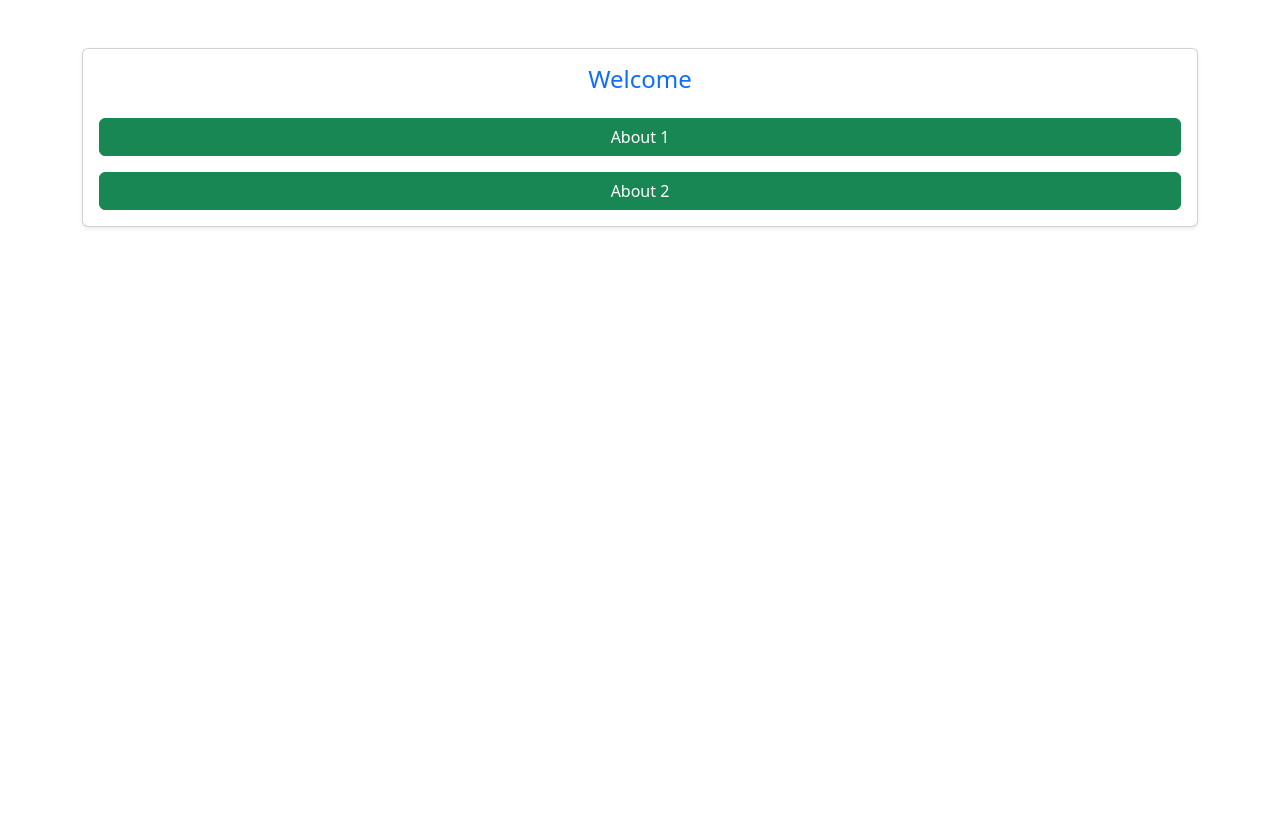
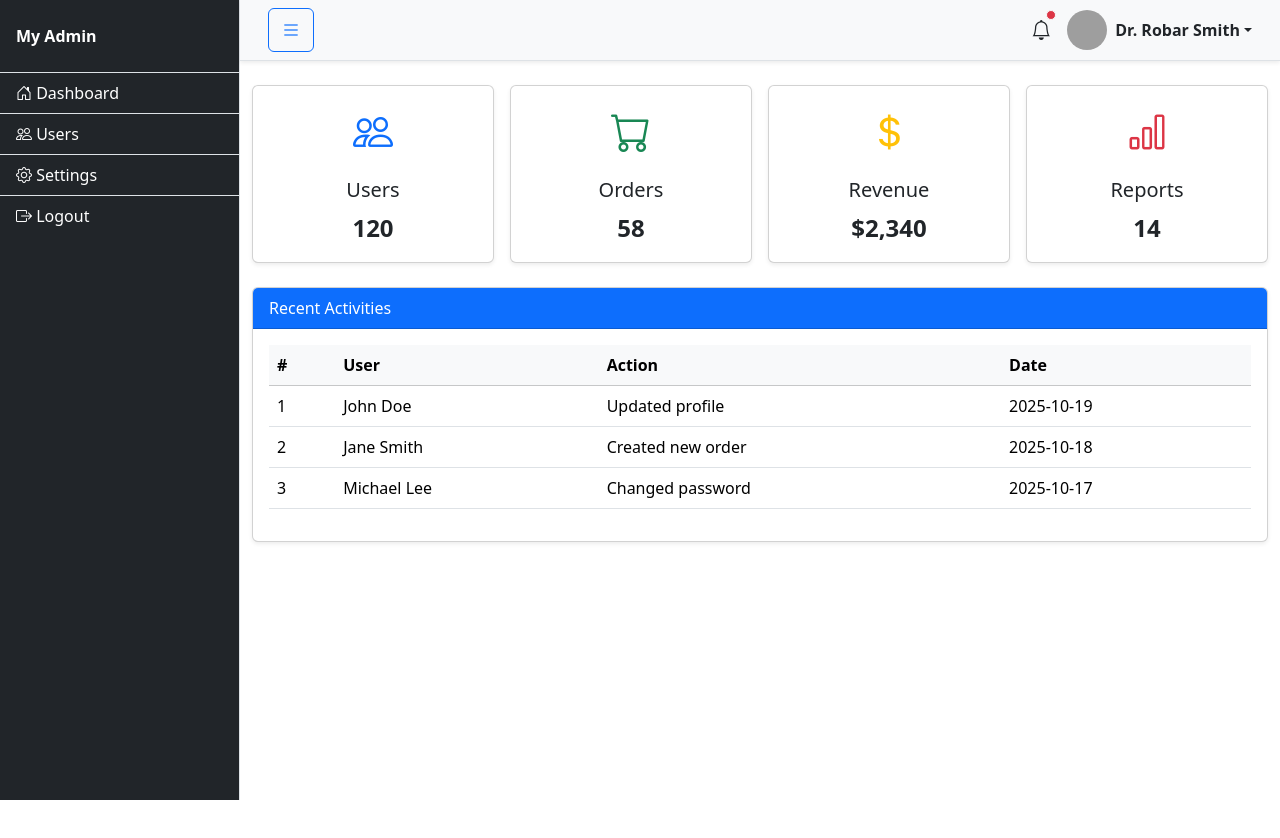
Before and after one commit to XYZ-46/XenniGatewayFrontend, an Angular app: page /home in a window 1280 px wide. Shown: the top 838 px of the page. After the commit the page ends 800 px from the top, so only its background shows below. Built offline with nearby package versions, Linux system fonts and the light colour scheme; grey boxes are pictures that could not be loaded.

Commit message:
dashboard template

```diff
--- a/src/app/home/home.css
+++ b/src/app/home/home.css
@@ -0,0 +1,32 @@
+#wrapper {
+  display: flex;
+  width: 100%;
+  min-height: 100vh;
+  overflow-x: hidden;
+}
+
+#sidebar-wrapper {
+  min-width: 240px;
+  transition: all 0.3s;
+}
+
+#page-content-wrapper {
+  flex-grow: 1;
+}
+
+#sidebar-wrapper.collapsed {
+  margin-left: -240px;
+}
+
+.dropdown-menu::before {
+  content: '';
+  position: absolute;
+  top: -8px;
+  right: 16px;
+  width: 16px;
+  height: 16px;
+  background: white;
+  transform: rotate(45deg);
+  border-top: 1px solid rgba(0, 0, 0, 0.1);
+  border-left: 1px solid rgba(0, 0, 0, 0.1);
+}
--- a/src/app/home/home.html
+++ b/src/app/home/home.html
@@ -1,9 +1,135 @@
-<div class="container mt-5"></div>
+<div class="d-flex" id="wrapper">
+  <!-- Sidebar -->
+  <div class="border-end bg-dark text-white" id="sidebar-wrapper">
+    <div class="sidebar-heading fw-bold px-3 py-4 border-bottom">My Admin</div>
+    <div class="list-group list-group-flush">
+      <a class="list-group-item list-group-item-action bg-dark text-white" href="#">
+        <i class="bi bi-house-door"></i> Dashboard
+      </a>
+      <a class="list-group-item list-group-item-action bg-dark text-white" href="#">
+        <i class="bi bi-people"></i> Users
+      </a>
+      <a class="list-group-item list-group-item-action bg-dark text-white" href="#">
+        <i class="bi bi-gear"></i> Settings
+      </a>
+      <a class="list-group-item list-group-item-action bg-dark text-white" href="#">
+        <i class="bi bi-box-arrow-right"></i> Logout
+      </a>
+    </div>
+  </div>
 
-<div class="container mt-5">
-  <div class="card shadow-sm p-3">
-    <h4 class="text-center text-primary">Welcome</h4>
-    <button class="btn btn-success w-100 mt-3" routerLink="/about1">About 1</button>
-    <button class="btn btn-success w-100 mt-3" routerLink="/about2">About 2</button>
+  <!-- Page content -->
+  <div id="page-content-wrapper" class="flex-grow-1">
+    <!-- Top Navbar -->
+    <nav class="navbar navbar-expand-lg navbar-light bg-light border-bottom shadow-sm px-3">
+      <div class="container-fluid">
+        <!-- Sidebar Toggle Button -->
+        <button class="btn btn-outline-primary me-3" id="sidebarToggle">
+          <i class="bi bi-list fs-5"></i>
+        </button>
+
+        <div class="ms-auto d-flex align-items-center">
+          <!-- Notification Dropdown -->
+          <div class="nav-item dropdown me-3">
+            <a
+              class="nav-link position-relative"
+              href="#"
+              id="notifDropdown"
+              role="button"
+              data-bs-toggle="dropdown"
+              aria-expanded="false"
+            >
+              <i class="bi bi-bell fs-5"></i>
+              <span
+                class="position-absolute top-0 start-100 translate-middle p-1 bg-danger border border-light rounded-circle"
+              ></span>
+            </a>
+            <ul class="dropdown-menu dropdown-menu-end shadow" aria-labelledby="notifDropdown">
+              <li class="dropdown-header fw-semibold text-center bg-light">
+                Notifications
+              </li>
+              <li><hr class="dropdown-divider" /></li>
+              <li><a class="dropdown-item" href="#"><i class="bi bi-person me-2"></i> New user registered</a></li>
+              <li><a class="dropdown-item" href="#"><i class="bi bi-cart me-2"></i> New order received</a></li>
+              <li><a class="dropdown-item" href="#"><i class="bi bi-exclamation-circle me-2"></i> Server alert</a></li>
+              <li><hr class="dropdown-divider" /></li>
+              <li><a class="dropdown-item text-center fw-semibold text-primary" href="#">View all</a></li>
+            </ul>
+          </div>
+
+          <!-- User Profile Dropdown -->
+          <div class="nav-item dropdown">
+            <a
+              class="nav-link dropdown-toggle d-flex align-items-center"
+              href="#"
+              id="userDropdown"
+              role="button"
+              data-bs-toggle="dropdown"
+              aria-expanded="false"
+            >
+              <img
+                src="https://www.w3schools.com/howto/img_avatar.png"
+                alt="User Avatar"
+                class="rounded-circle me-2"
+                width="40"
+                height="40"
+              />
+              <span class="fw-semibold">Dr. Robar Smith</span>
+            </a>
+            <ul class="dropdown-menu dropdown-menu-end shadow" aria-labelledby="userDropdown">
+              <li class="dropdown-header text-center">
+                <div class="fw-bold text-primary">Neurologist</div>
+                <div class="fw-semibold">Dr. Robar Smith</div>
+              </li>
+              <li><hr class="dropdown-divider" /></li>
+              <li><a class="dropdown-item" href="#"><i class="bi bi-person me-2"></i>My Profile</a></li>
+              <li><a class="dropdown-item" href="#"><i class="bi bi-gear me-2"></i>Settings</a></li>
+              <li><a class="dropdown-item" href="#"><i class="bi bi-shield-lock me-2"></i>Change Password</a></li>
+              <li><hr class="dropdown-divider" /></li>
+              <li><a class="dropdown-item text-danger" href="#"><i class="bi bi-box-arrow-right me-2"></i>Log Out</a></li>
+            </ul>
+          </div>
+        </div>
+      </div>
+    </nav>
+
+    <!-- Main Content (unchanged) -->
+    <div class="container-fluid mt-4">
+      <div class="row g-3">
+        <div class="col-md-3" *ngFor="let card of cards">
+          <div class="card shadow-sm text-center">
+            <div class="card-body">
+              <i [class]="card.icon + ' fs-1 ' + card.color"></i>
+              <h5 class="card-title mt-3">{{ card.title }}</h5>
+              <p class="card-text fs-4 fw-bold">{{ card.value }}</p>
+            </div>
+          </div>
+        </div>
+      </div>
+
+      <div class="card mt-4 shadow-sm">
+        <div class="card-header bg-primary text-white">Recent Activities</div>
+        <div class="card-body">
+          <table class="table table-hover align-middle">
+            <thead class="table-light">
+              <tr>
+                <th>#</th>
+                <th>User</th>
+                <th>Action</th>
+                <th>Date</th>
+              </tr>
+            </thead>
+            <tbody>
+              <tr *ngFor="let item of activities; let i = index">
+                <td>{{ i + 1 }}</td>
+                <td>{{ item.user }}</td>
+                <td>{{ item.action }}</td>
+                <td>{{ item.date }}</td>
+              </tr>
+            </tbody>
+          </table>
+        </div>
+      </div>
+    </div>
   </div>
 </div>
--- a/src/app/home/home.ts
+++ b/src/app/home/home.ts
@@ -1,13 +1,32 @@
-import { Component } from '@angular/core';
-import { RouterLink } from '@angular/router';
+import { CommonModule } from '@angular/common';
+import { AfterViewInit, Component } from '@angular/core';
 
 @Component({
   selector: 'app-home',
   standalone: true,
-  imports: [RouterLink],
+  imports: [CommonModule],
   templateUrl: './home.html',
   styleUrl: './home.css'
 })
-export class Home {
+export class Home implements AfterViewInit {
+  cards = [
+    { title: 'Users', value: 120, icon: 'bi bi-people', color: 'text-primary' },
+    { title: 'Orders', value: 58, icon: 'bi bi-cart', color: 'text-success' },
+    { title: 'Revenue', value: '$2,340', icon: 'bi bi-currency-dollar', color: 'text-warning' },
+    { title: 'Reports', value: 14, icon: 'bi bi-bar-chart', color: 'text-danger' }
+  ];
 
+  activities = [
+    { user: 'John Doe', action: 'Updated profile', date: '2025-10-19' },
+    { user: 'Jane Smith', action: 'Created new order', date: '2025-10-18' },
+    { user: 'Michael Lee', action: 'Changed password', date: '2025-10-17' }
+  ];
+
+  ngAfterViewInit(): void {
+    const toggleButton = document.getElementById('sidebarToggle');
+    const sidebar = document.getElementById('sidebar-wrapper');
+    toggleButton?.addEventListener('click', () => {
+      sidebar?.classList.toggle('collapsed');
+    });
+  }
 }
```
